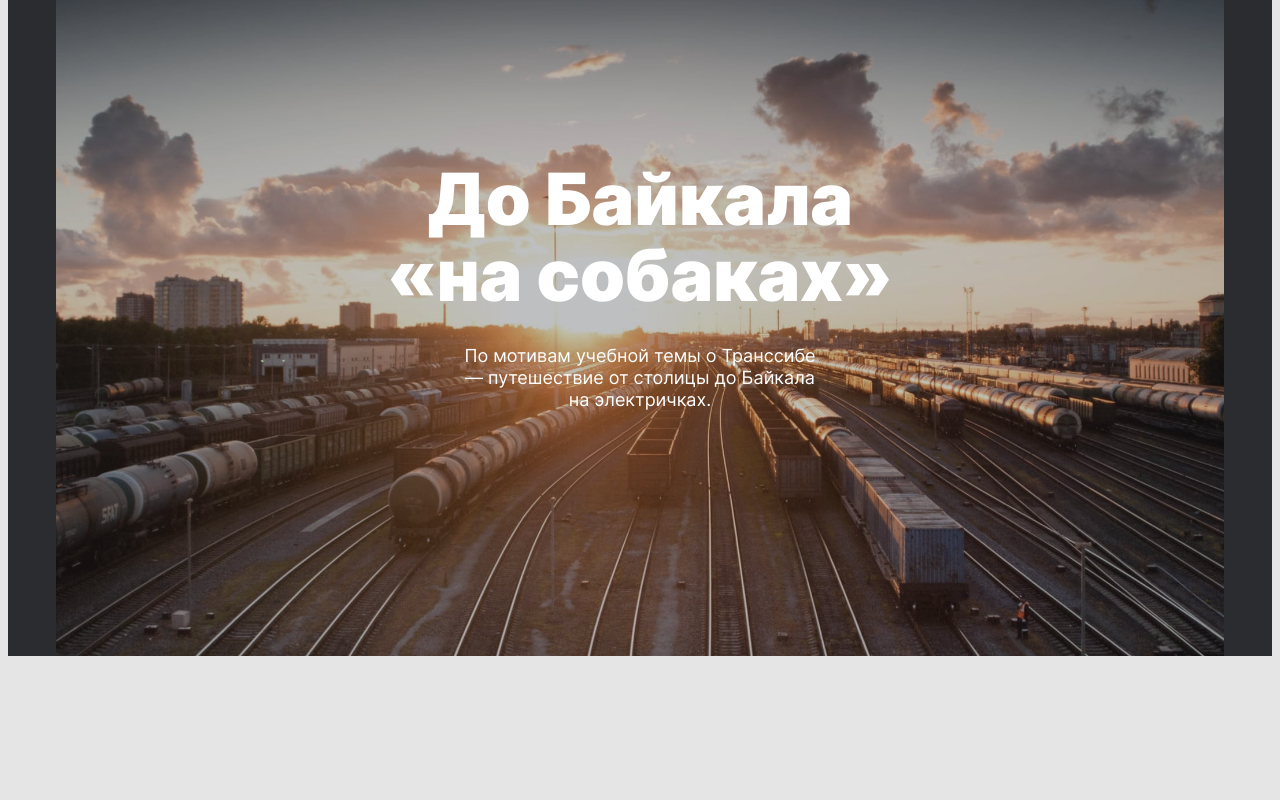
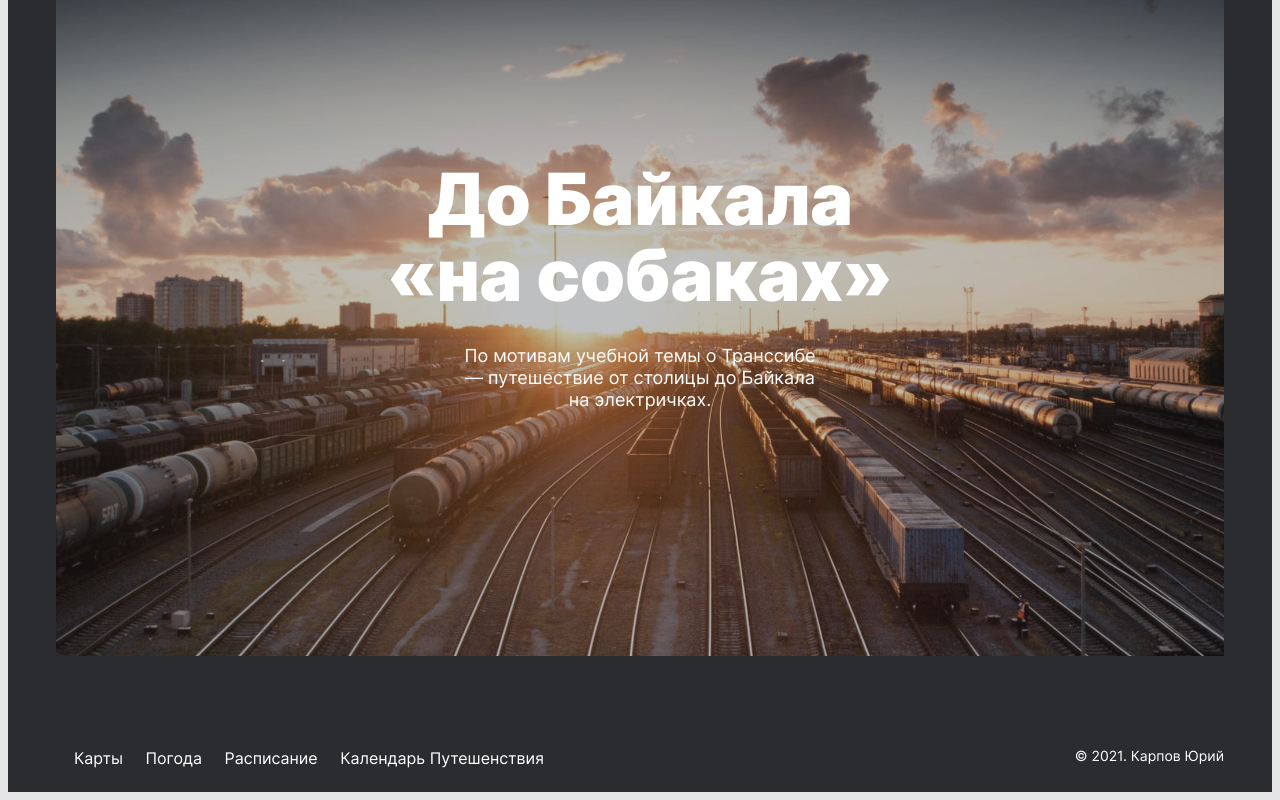
Before and after one commit to KarpovYuri/russian-travel, a plain HTML site: page index.html in a window 1280 px wide. Shown: the part 6076-6876 px from the top of the page. Before the commit the page ends 6740 px from the top, so only its background shows below. Drawn offline with Linux system fonts and the light colour scheme.

Commit message:
Added section footer

```diff
--- a/index.html
+++ b/index.html
@@ -131,7 +131,16 @@
 
       </main>
 
-      <footer class="footer"></footer>
+      <footer class="footer">
+        <nav>
+          <a class="footer__link" href="https://yandex.ru/maps" target="_blank">Карты</a>
+          <a class="footer__link" href="https://yandex.ru/pogoda" target="_blank">Погода</a>
+          <a class="footer__link" href="https://rasp.yandex.ru/" target="_blank">Расписание</a>
+          <a class="footer__link" href="https://calendar.yandex.ru/" target="_blank">Календарь</a>
+          <a class="footer__link" href="https://travel.yandex.ru/" target="_blank">Путешенствия</a>
+        </nav>
+        <div class="footer__copyright">&copy; 2021. Карпов Юрий</div>
+      </footer>
 
     </div>
 
--- a/pages/index.css
+++ b/pages/index.css
@@ -322,3 +322,28 @@
   font-size: 18px;
   line-height: 22px;
 }
+
+.footer {
+  padding: 92px 48px 24px;
+  display: flex;
+  justify-content: space-between;
+}
+
+.footer__link {
+  color: #fff;
+  text-decoration: none;
+  font-weight: normal;
+  font-size: 16px;
+  line-height: 18px;
+  margin-left: 18px;
+}
+
+.footer__link:last-child {
+  margin-left: 0;
+}
+
+.footer__copyright {
+  font-weight: normal;
+  font-size: 14px;
+  line-height: 16px;
+}
```
